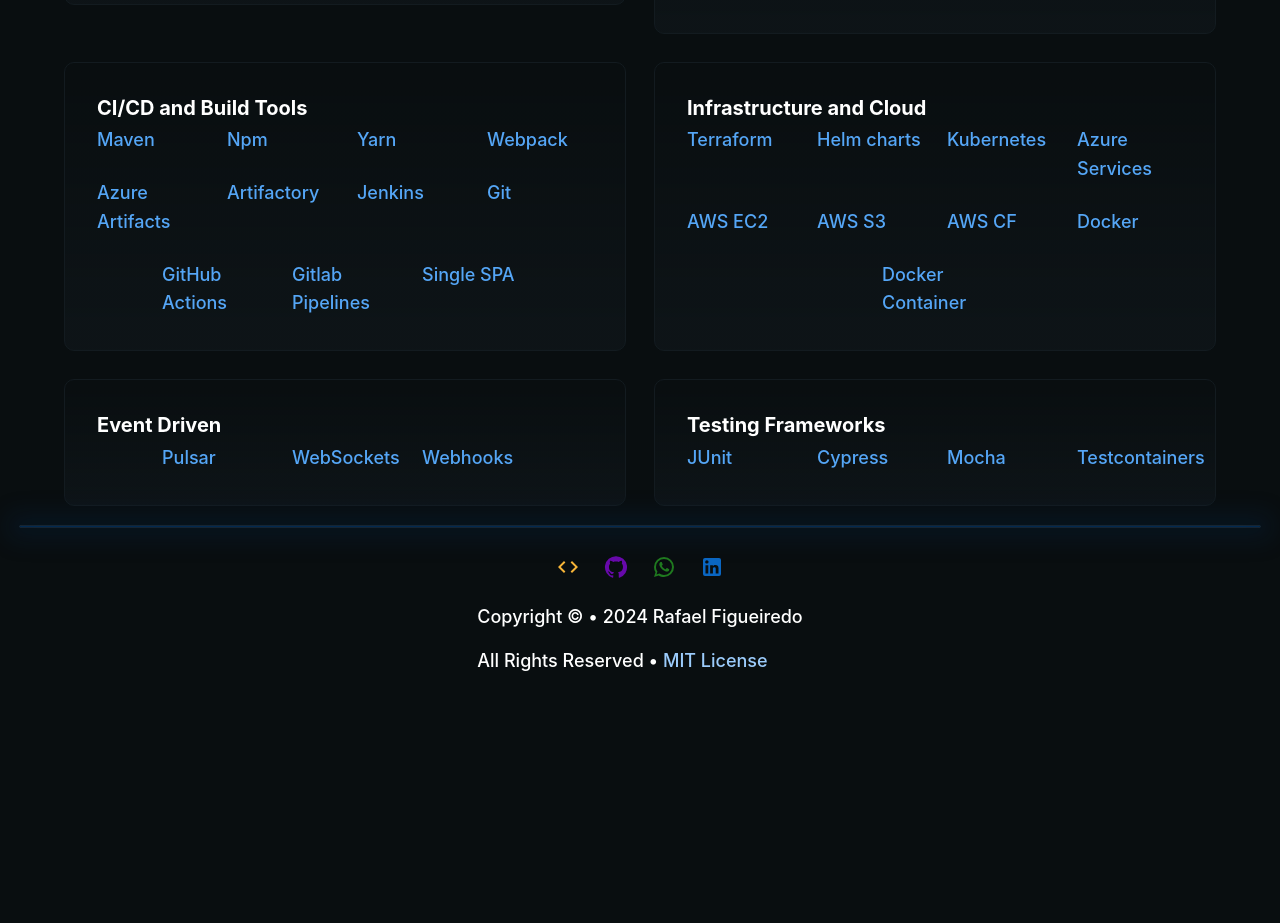
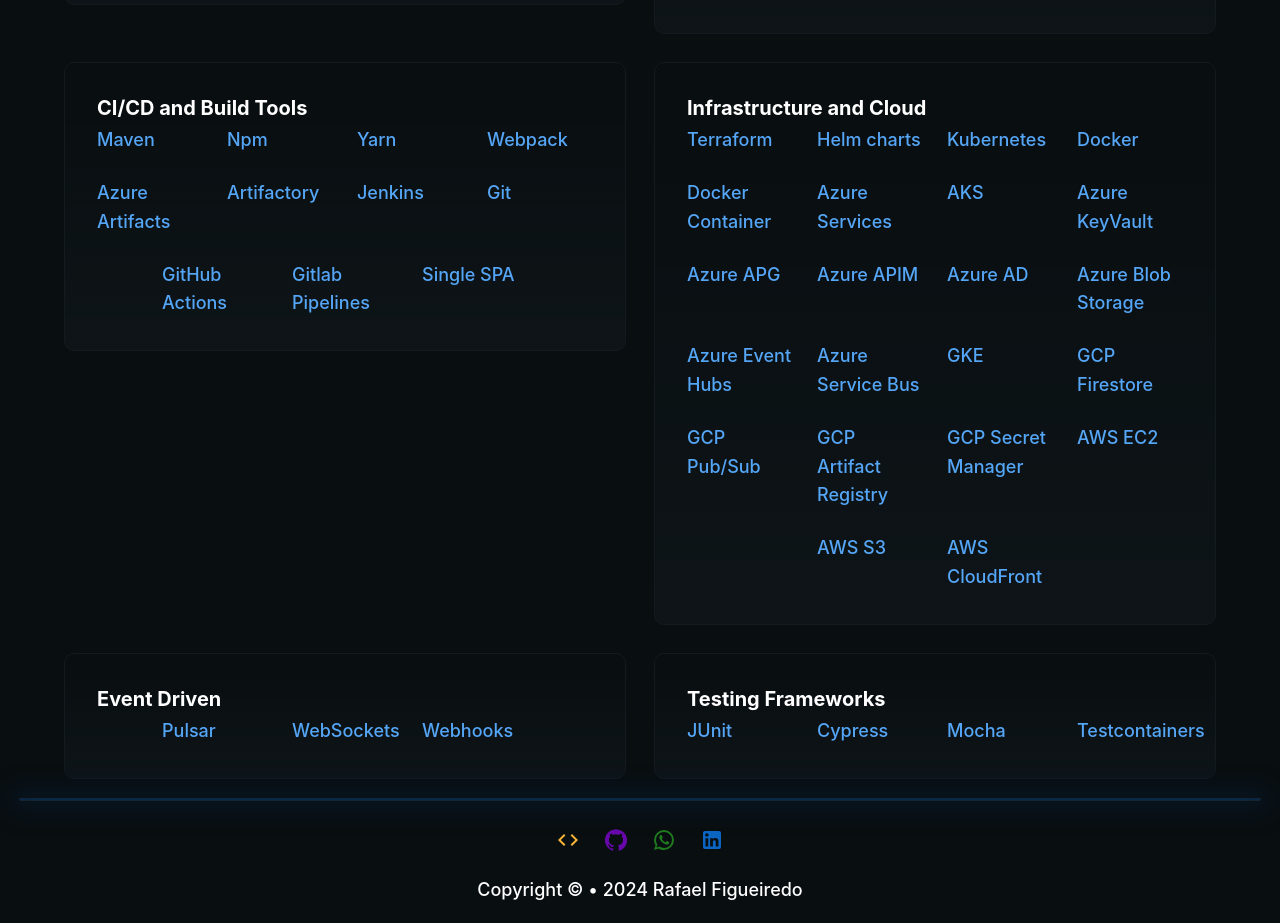
Before and after one commit to rafafigo/rafafigo.github.io, a React (Create React App) app: page / in a window 1280 px wide. Shown: the part 3920-4843 px from the top of the page. Before the commit the page ends 4644 px from the top, so only its background shows below. Built offline with nearby package versions, Linux system fonts and the light colour scheme.

Commit message:
Update Curriculum and skills

```diff
--- a/src/components/MenuBar.tsx
+++ b/src/components/MenuBar.tsx
@@ -135,7 +135,7 @@
 				</Typography>
 			</MenuItem>
 			<MenuItem
-				href="https://drive.google.com/file/d/146Qiq3gY0nwvoHhrgIKxN7g2Q4Kohxmt/view?usp=drive_link"
+				href="https://drive.google.com/file/d/1AsPhr-yy1MvDSaZIGJfP4CyIeaICDdcM/view?usp=sharing"
 				target="_blank"
 				component="a"
 				onClick={() => scrollToSection("pricing")}
--- a/src/components/Skills.tsx
+++ b/src/components/Skills.tsx
@@ -53,16 +53,36 @@
 	{
 		title: "Infrastructure and Cloud",
 		subItems: [
+			// IaC & Orchestration
 			"Terraform",
 			"Helm charts",
 			"Kubernetes",
+			"Docker",
+			"Docker Container",
+
+			// Azure
 			"Azure Services",
+			"AKS",
+			"Azure KeyVault",
+			"Azure APG",
+			"Azure APIM",
+			"Azure AD",
+			"Azure Blob Storage",
+			"Azure Event Hubs",
+			"Azure Service Bus",
+
+			// GCP
+			"GKE",
+			"GCP Firestore",
+			"GCP Pub/Sub",
+			"GCP Artifact Registry",
+			"GCP Secret Manager",
+
+			// AWS
 			"AWS EC2",
 			"AWS S3",
-			"AWS CF",
-			"Docker",
-			"Docker Container",
-		],
+			"AWS CloudFront"
+		  ],
 	},
 	{
 		title: "Event Driven",
```
